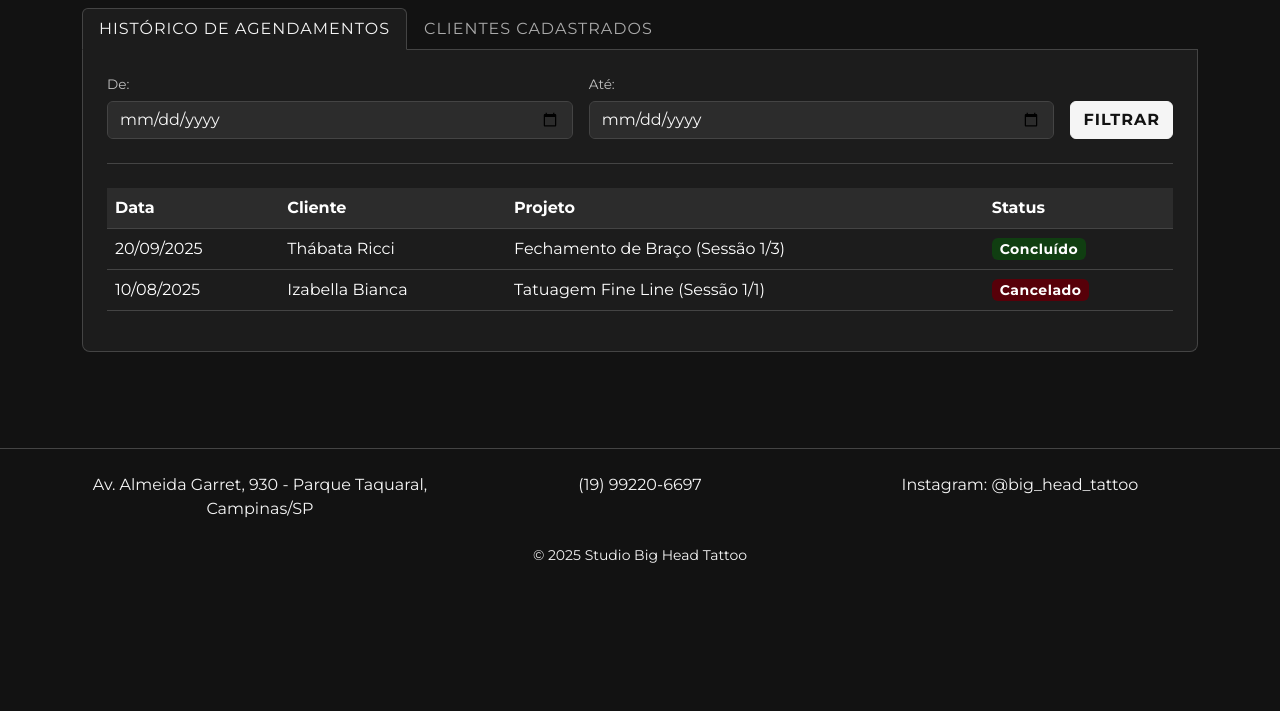
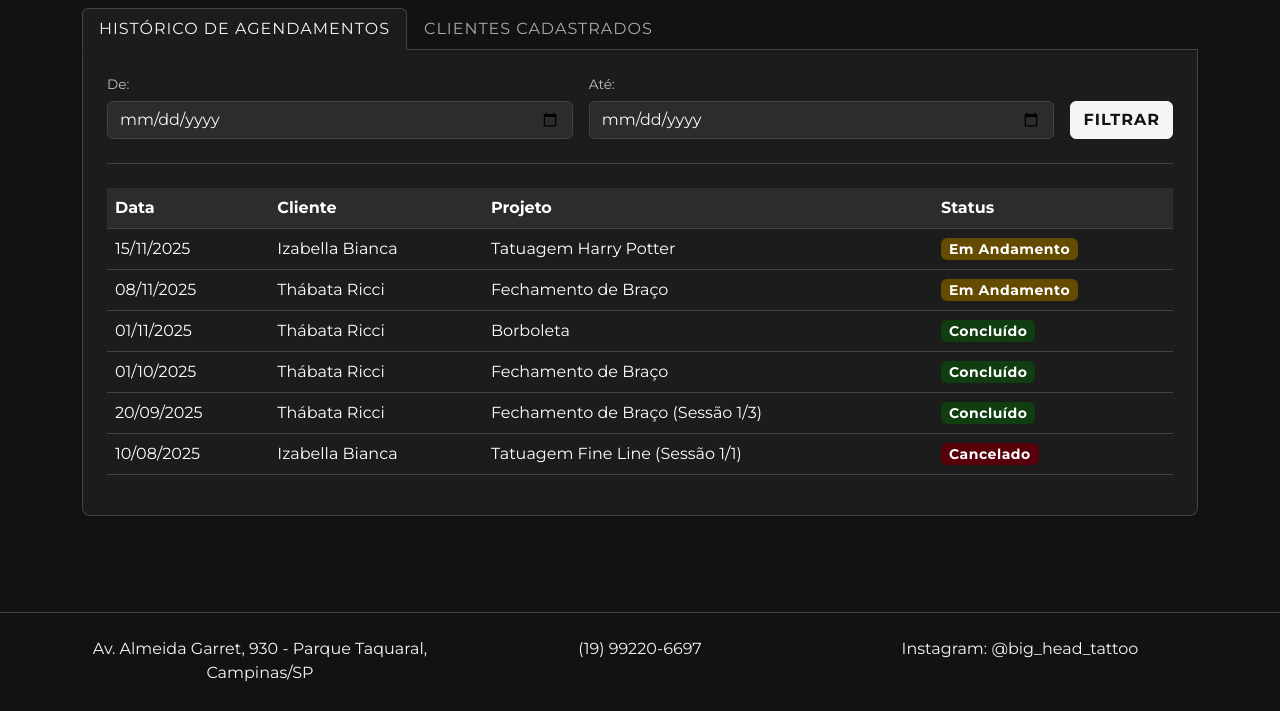
Before and after one commit to ThabataRicci/bigheadtattoo, a PHP site: page /pages/relatorios-artista.php in a window 1280 px wide. Shown: the part 350-1061 px from the top of the page. Before the commit the page ends 913 px from the top, so only its background shows below. Run offline with PHP 8.4, Linux system fonts and the light colour scheme.

Commit message:
atualização pti 03/11/2025

```diff
--- a/css/style.css
+++ b/css/style.css
@@ -169,6 +169,10 @@ footer {
     gap: 5px;
 }
 
+.calendario-grid a.dia {
+    text-decoration: none;
+}
+
 .dia,
 .dia-semana {
     padding: 16px;
@@ -322,7 +326,7 @@ footer {
     color: white;
 }
 
-.status-analise {
+.status-em-andamento {
     background-color: #644b00;
     color: #ffffff;
 }
@@ -461,9 +465,8 @@ footer {
 }
 
 ul#abasProjetos li.nav-item button.nav-link.active {
-    background-color: transparent;
-    border-bottom-color: #121212;
-    /* Cor do fundo do body */
+    background-color: #121212 !important;
+    border-bottom-color: #121212 !important;
 }
 
 /* 25. ESTILO DOS RELATORIOS */
--- a/pages/agenda.php
+++ b/pages/agenda.php
@@ -466,12 +466,8 @@ if (isset($_SESSION['loggedin']) && $_SESSION['loggedin'] === true):
                             <div class="input-group"><input type="date" class="form-control" id="dias-bloqueados"><button type="button" class="btn btn-outline-light">Adicionar</button></div>
                         </div>
                         <div>
-                            <p class="small text-white-50 mb-1">Datas já bloqueadas (sessões ou folgas):</p>
+                            <p class="small text-white-50 mb-1">Datas com bloqueio manual:</p>
                             <ul class="list-group">
-                                <li class="list-group-item bg-dark text-white d-flex justify-content-between align-items-center">01/10/2025 (Sessão Thábata)<button class="btn btn-sm btn-danger py-0 px-2">&times;</button></li>
-                                <li class="list-group-item bg-dark text-white d-flex justify-content-between align-items-center">01/11/2025 (Sessão Thábata)<button class="btn btn-sm btn-danger py-0 px-2">&times;</button></li>
-                                <li class="list-group-item bg-dark text-white d-flex justify-content-between align-items-center">08/11/2025 (Sessão Thábata)<button class="btn btn-sm btn-danger py-0 px-2">&times;</button></li>
-                                <li class="list-group-item bg-dark text-white d-flex justify-content-between align-items-center">15/11/2025 (Sessão Izabella)<button class="btn btn-sm btn-danger py-0 px-2">&times;</button></li>
                                 <li class="list-group-item bg-dark text-white d-flex justify-content-between align-items-center">20/11/2025 (Bloqueio Manual)<button class="btn btn-sm btn-danger py-0 px-2">&times;</button></li>
                                 <li class="list-group-item bg-dark text-white d-flex justify-content-between align-items-center">21/11/2025 (Bloqueio Manual)<button class="btn btn-sm btn-danger py-0 px-2">&times;</button></li>
                             </ul>
--- a/pages/relatorios-artista.php
+++ b/pages/relatorios-artista.php
@@ -75,6 +75,30 @@ if (isset($_SESSION['loggedin']) && $_SESSION['loggedin'] === true) {
                         </thead>
                         <tbody>
                             <tr>
+                                <td>15/11/2025</td>
+                                <td>Izabella Bianca</td>
+                                <td>Tatuagem Harry Potter</td>
+                                <td><span class="badge status-em-andamento">Em Andamento</span></td>
+                            </tr>
+                            <tr>
+                                <td>08/11/2025</td>
+                                <td>Thábata Ricci</td>
+                                <td>Fechamento de Braço</td>
+                                <td><span class="badge status-em-andamento">Em Andamento</span></td>
+                            </tr>
+                            <tr>
+                                <td>01/11/2025</td>
+                                <td>Thábata Ricci</td>
+                                <td>Borboleta</td>
+                                <td><span class="badge status-concluido">Concluído</span></td>
+                            </tr>
+                            <tr>
+                                <td>01/10/2025</td>
+                                <td>Thábata Ricci</td>
+                                <td>Fechamento de Braço</td>
+                                <td><span class="badge status-concluido">Concluído</span></td>
+                            </tr>
+                            <tr>
                                 <td>20/09/2025</td>
                                 <td>Thábata Ricci</td>
                                 <td>Fechamento de Braço (Sessão 1/3)</td>
@@ -116,16 +140,22 @@ if (isset($_SESSION['loggedin']) && $_SESSION['loggedin'] === true) {
                         </thead>
                         <tbody>
                             <tr>
-                                <td>Nome Completo do Cliente 1</td>
-                                <td>cliente1@email.com</td>
+                                <td>Izabella Bianca</td>
+                                <td>izabella@gmail.com</td>
                                 <td>(19) 99999-1111</td>
-                                <td>20/08/2025</td>
+                                <td>01/11/2025</td>
                             </tr>
                             <tr>
-                                <td>Nome Completo do Cliente 2</td>
-                                <td>cliente2@email.com</td>
+                                <td>Thábata Ricci</td>
+                                <td>thabata@gmail.com</td>
                                 <td>(19) 99999-2222</td>
-                                <td>18/08/2025</td>
+                                <td>31/09/2025</td>
+                            </tr>
+                            <tr>
+                                <td>Victor Hugo</td>
+                                <td>victor@gmail.com</td>
+                                <td>(19) 99999-3333</td>
+                                <td>20/08/2025</td>
                             </tr>
                         </tbody>
                     </table>
```
